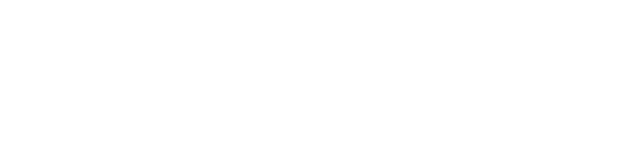
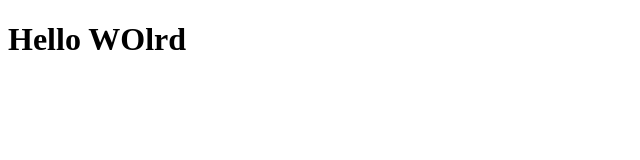
Before and after one commit to MIIIGIII/Cours_git, a plain HTML site: page index.html in a window 1280 px wide. Shown: the whole page, without its empty margins (0-640 px from the left). Drawn offline with Linux system fonts and the light colour scheme.

Commit message:
Hello wolrd

```diff
--- a/index.html
+++ b/index.html
@@ -7,7 +7,11 @@
             <link rel ="stylesheet" href="style.css">
     </head>
 
+
     <body>
+
+        <h1>Hello WOlrd</h1>
+
 
 
     </body>
```
